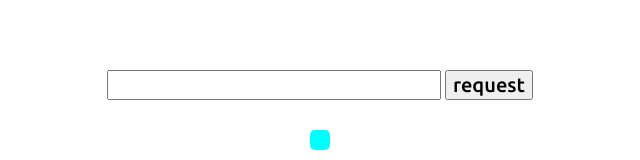
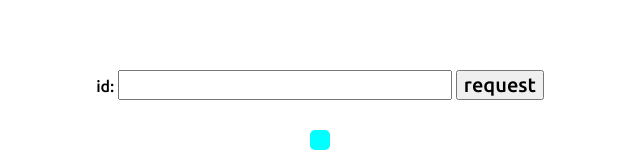
Before and after one commit to omerozceylan/promise, a website built with Vite: page index.html in a window 1280 px wide. Shown: the part 288-448 px from the top of the page, without its empty margins (320-960 px from the left). Built offline with nearby package versions, Linux system fonts and the light colour scheme.

Commit message:
add : id text to html

```diff
--- a/index.html
+++ b/index.html
@@ -14,7 +14,7 @@
       get user and their posts
     </div>
     <div class="input-container">
-
+      id:
       <input class="input" name="input" id="input">
       <button class="button">request</button>
     </div>
```
